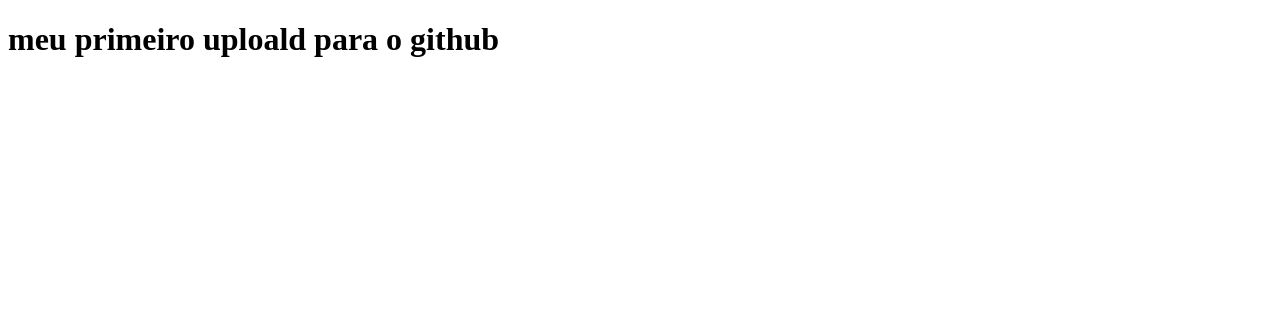
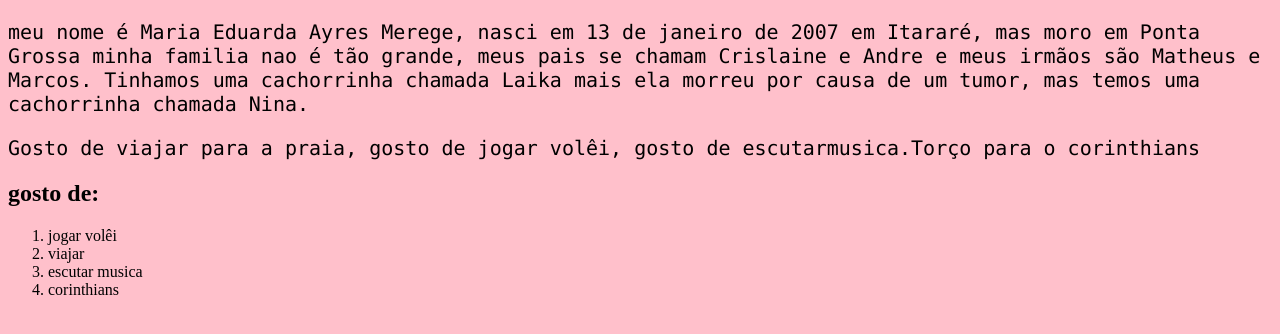
Before and after one commit to mariaayres/paginaDaInternet, a plain HTML site: page index.html in a window 1280 px wide. Drawn offline with Linux system fonts and the light colour scheme.

Commit message:
Add files via upload

```diff
--- a/index.html
+++ b/index.html
@@ -2,10 +2,22 @@
 <html lang="en" dir="ltr">
   <head>
     <meta charset="utf-8">
-    <title></title>
+    <title> Minha Autobiografia </title>
+    <link rel= "stylesheet" href="style.css"/>
+    <script type="text/javascript"src="script.jss"></script>
   </head>
   <body>
-    <h1>meu primeiro uploald para o github</h1>
-
+    <p> meu nome é Maria Eduarda Ayres Merege, nasci em 13
+       de janeiro de 2007 em Itararé, mas moro em Ponta Grossa minha familia nao é
+        tão grande, meus pais se chamam Crislaine e Andre e meus irmãos são Matheus
+         e Marcos. Tinhamos uma cachorrinha chamada Laika mais ela morreu por causa
+         de um tumor, mas temos uma cachorrinha chamada Nina.</p>
+       <p> Gosto de viajar para a praia, gosto de jogar volêi, gosto de escutarmusica.Torço para o corinthians</p>
+         <h2> gosto de:</h2>
+         <ol>
+        <li> jogar volêi</li>
+        <li> viajar</li>
+        <li>escutar musica</li>
+        <li> corinthians</li>
   </body>
 </html>
--- /dev/null
+++ b/style.css
@@ -0,0 +1,14 @@
+body{
+  background-color: pink;
+}
+h1 {
+ color:blue;
+}
+p{
+font-family: "Lucida Console", "Courier New", monospace;
+ font-size: 20px;
+}
+table{
+background-color: #20B2AA;
+border-color: Darkgreen;
+}
```
